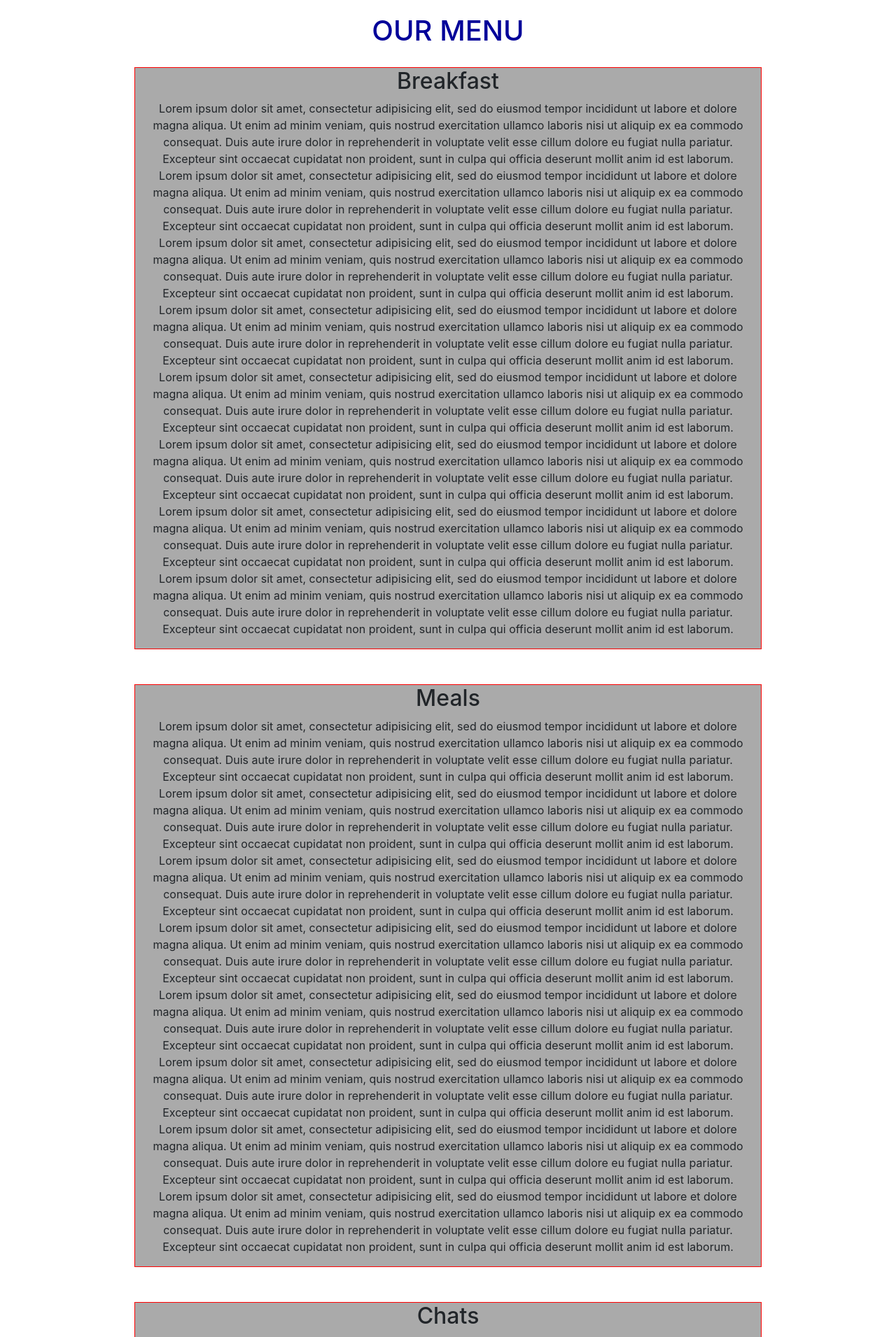
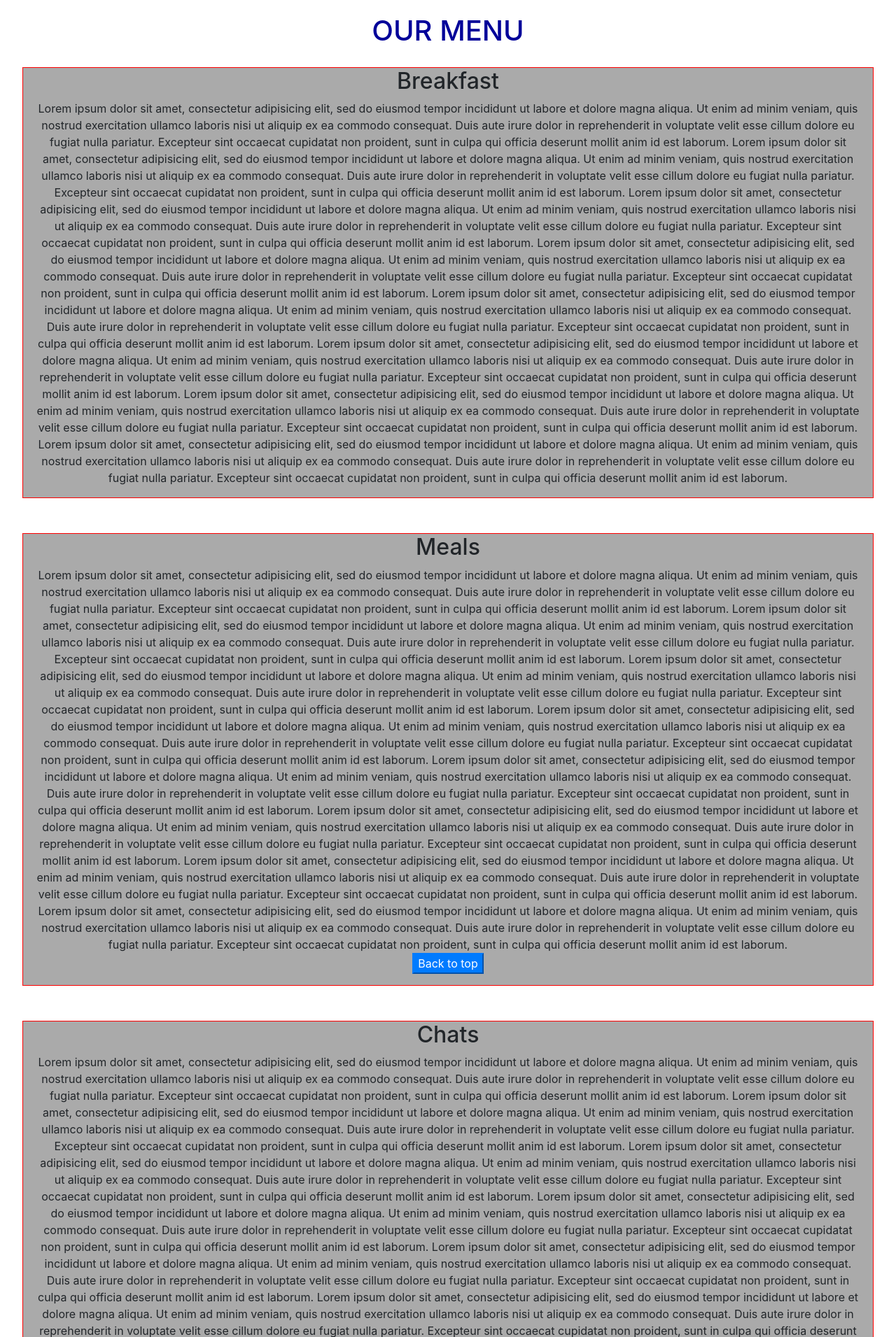
Before and after one commit to muttureddy/coursera-test, a PHP site: page /HotelManagement/module3_solution/index.html in a window 1280 px wide. Shown: the part 56-1967 px from the top of the page at 70% size. Run offline with PHP 8.4, Linux system fonts and the light colour scheme.

Commit message:
index.html updated

```diff
--- a/module3_solution/index.html
+++ b/module3_solution/index.html
@@ -10,6 +10,8 @@
         <link rel="stylesheet" href="https://maxcdn.bootstrapcdn.com/bootstrap/4.5.0/css/bootstrap.min.css">
     </head>
     <body>
+
+    <header id="header" class="">
 
 
         <nav class="navbar navbar-expand-lg navbar-light bg-light">
@@ -44,7 +46,7 @@
                 </form>
           </div>
         </nav>
-
+    </header><!-- /header -->
 
        <span class="menu"> <h1>Our  Menu</h1> </span>
 
@@ -99,9 +101,6 @@
                     consequat. Duis aute irure dolor in reprehenderit in voluptate velit esse
                     cillum dolore eu fugiat nulla pariatur. Excepteur sint occaecat cupidatat non
                     proident, sunt in culpa qui officia deserunt mollit anim id est laborum.
-
-
-
 
                 </p>
 
@@ -158,7 +157,8 @@
                     cillum dolore eu fugiat nulla pariatur. Excepteur sint occaecat cupidatat non
                     proident, sunt in culpa qui officia deserunt mollit anim id est laborum.
 
-
+                        <br>
+                              <a href="#header"> <button class="btn-primary" >Back to top</button></a>
 
                 </p>
 
@@ -215,6 +215,9 @@
                     cillum dolore eu fugiat nulla pariatur. Excepteur sint occaecat cupidatat non
                     proident, sunt in culpa qui officia deserunt mollit anim id est laborum.
 
+                    <br>
+                    <a href="#header"> <button class="btn-primary" >Back to top</button></a>
+
 
                 </p>
 
--- a/module3_solution/mod.css
+++ b/module3_solution/mod.css
@@ -21,7 +21,7 @@
 #Breakfast,#Meals ,#Chats{
 	border:1px solid red;
 	background-color: #aaa;
-	width: 70%;
+	width: 95%;
 	margin-bottom: 50px;
 }
 
```
